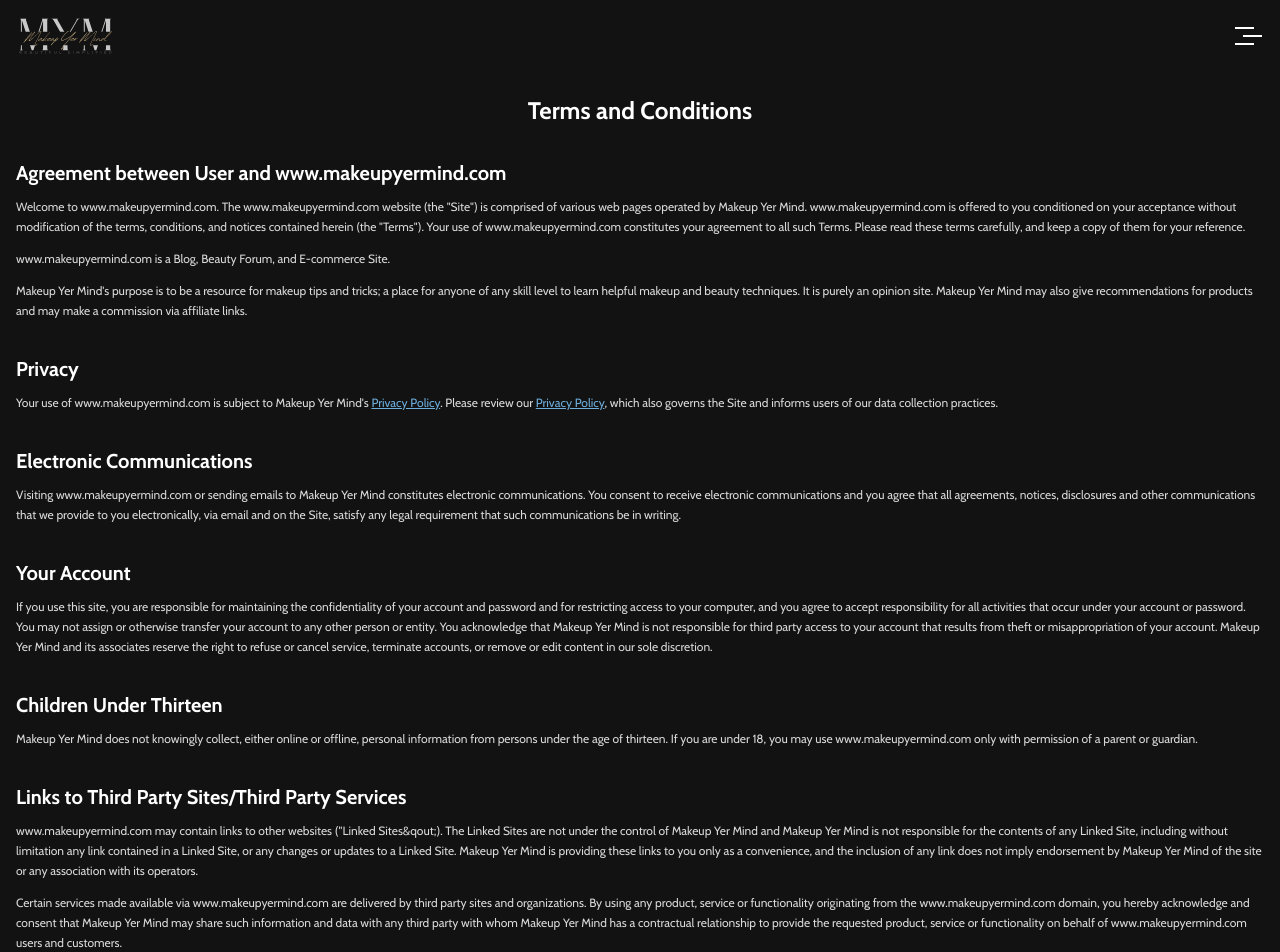
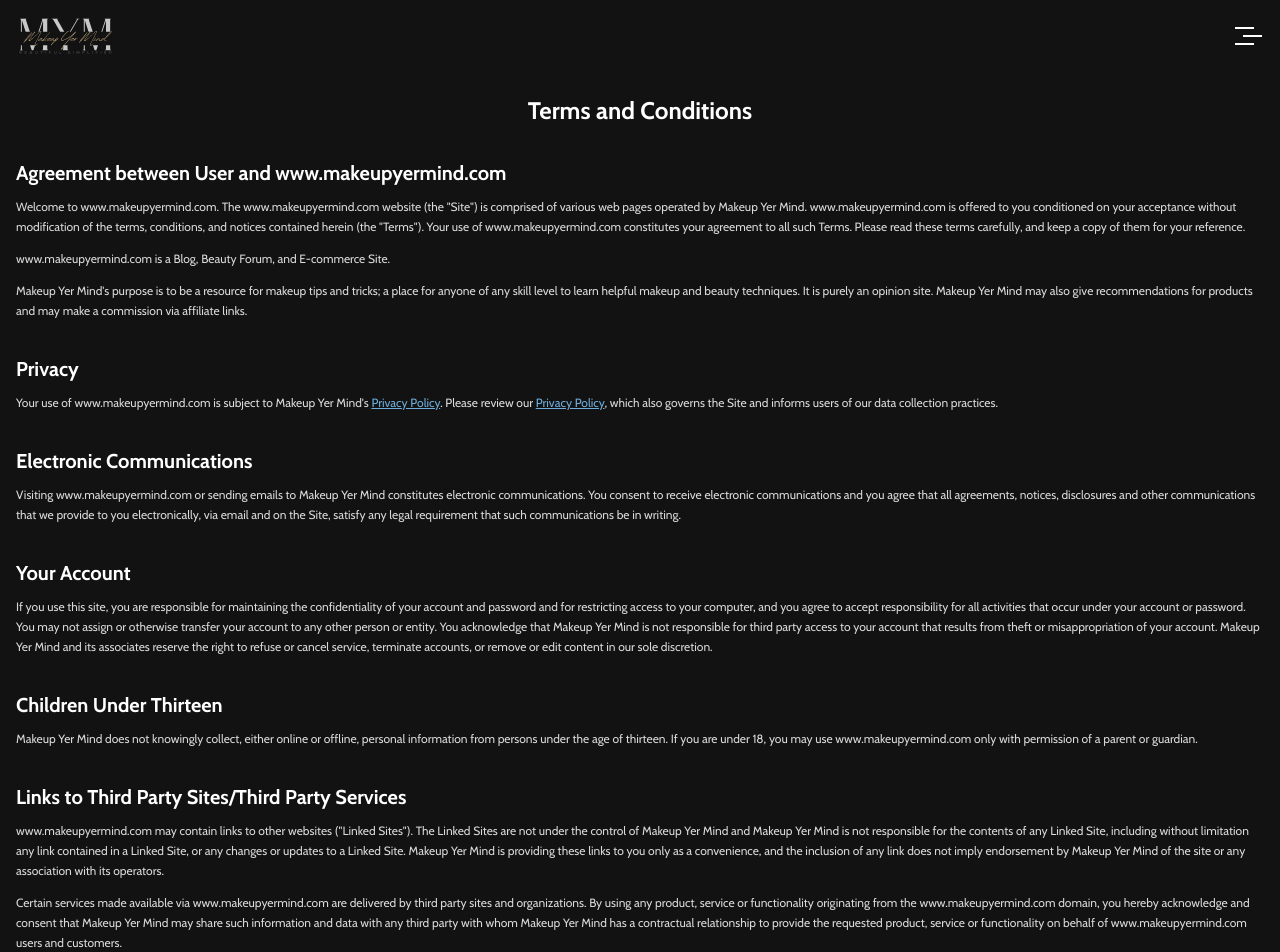
Before and after one commit to ryanbradley-webdev/makeup-yer-mind-official, a Next.js app: page /terms-and-conditions in a window 1280 px wide. Shown: the top 952 px of the page. Built offline with nearby package versions, Linux system fonts and the light colour scheme.

Commit message:
Fix spelling error.

```diff
--- a/app/terms-and-conditions/page.tsx
+++ b/app/terms-and-conditions/page.tsx
@@ -90,7 +90,7 @@ export default function TermsAndConditions() {
                 </h2>
 
                 <p>
-                    www.makeupyermind.com may contain links to other websites (&quot;Linked Sites&qout;). The Linked Sites are not under the control of Makeup Yer Mind and Makeup Yer Mind is not responsible for the contents of any Linked Site, including without limitation any link contained in a Linked Site, or any changes or updates to a Linked Site. Makeup Yer Mind is providing these links to you only as a convenience, and the inclusion of any link does not imply endorsement by Makeup Yer Mind of the site or any association with its operators.
+                    www.makeupyermind.com may contain links to other websites (&quot;Linked Sites&quot;). The Linked Sites are not under the control of Makeup Yer Mind and Makeup Yer Mind is not responsible for the contents of any Linked Site, including without limitation any link contained in a Linked Site, or any changes or updates to a Linked Site. Makeup Yer Mind is providing these links to you only as a convenience, and the inclusion of any link does not imply endorsement by Makeup Yer Mind of the site or any association with its operators.
                 </p>
 
                 <p>
```
